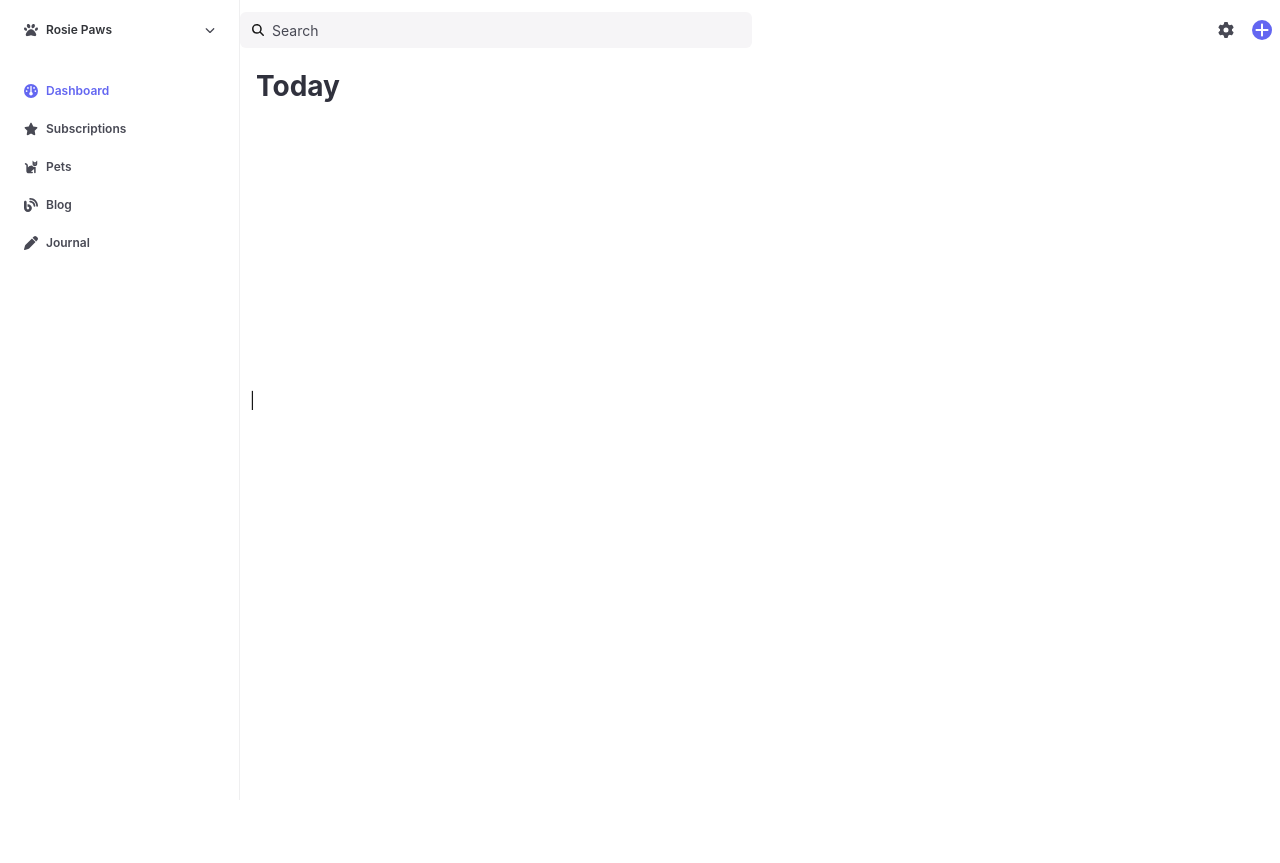
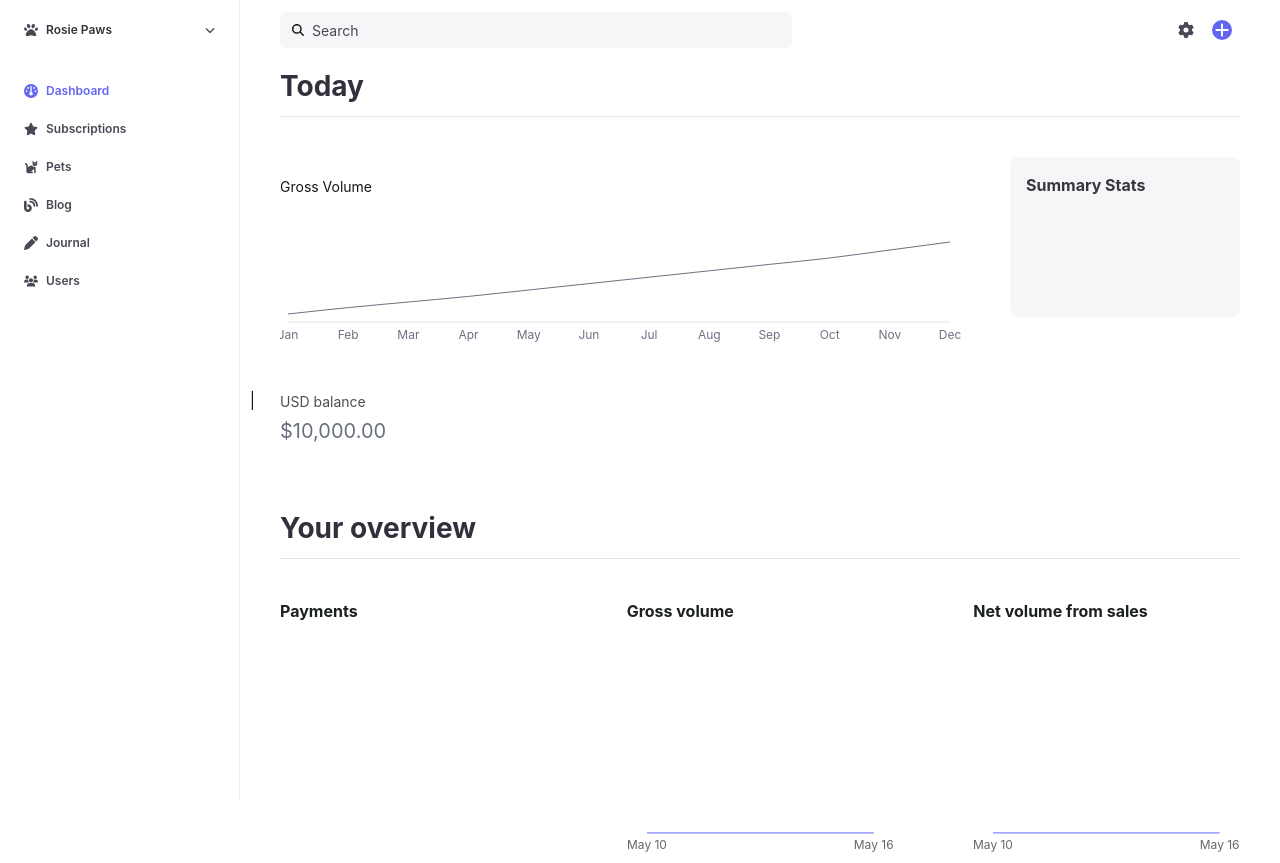
Before and after one commit to rowgregory/rosiepaws, a Next.js app: page /admin/dashboard in a window 1280 px wide. Before the commit the page ends 800 px from the top, so only its background shows below. Built offline with nearby package versions, Linux system fonts and the light colour scheme; no server answers; a web font is replaced by a local one.

Commit message:
feat(admin):Add recharts; begin building admin dashboard

```diff
--- a/app/admin/dashboard/page.tsx
+++ b/app/admin/dashboard/page.tsx
@@ -1,15 +1,38 @@
+import GrossVolumeLineChart from '@/app/components/admin/graphs/GrossVolumeLineChart'
+import GrossVolumeWeekOverWeekChart from '@/app/components/admin/graphs/GrossVolumeWeekOverWeekChart'
 import Title from '@/app/components/admin/Title'
-// import AwesomeIcon from '@/app/components/common/AwesomeIcon'
-// import { plusIcon } from '@/app/lib/icons'
 import React from 'react'
 
 const Dashboard = () => {
   return (
     <>
       <Title title="Today" />
-
-      <div>
-        <div className="w-14 h-14"></div>
+      <div className="w-full bg-zinc-200 h-[1px] mt-3 mb-10" />
+      <div className="grid grid-cols-[1fr] md:grid-cols-[9fr_3fr] gap-x-10">
+        <div>
+          <h1 className="text-sm mt-5">Gross Volume</h1>
+          <GrossVolumeLineChart />
+          <div className="mt-10 mb-16">
+            <h2 className="text-sm text-[#4d4d51] mb-1">USD balance</h2>
+            <h2 className="text-[20px] text-[#69707c]">$10,000.00</h2>
+          </div>
+        </div>
+        <div className="h-40 bg-[#f6f5f7] rounded-lg w-full">
+          <h1 className="font-bold p-4 text-[#36383d]">Summary Stats</h1>
+        </div>
+      </div>
+      <Title title="Your overview" />
+      <div className="w-full bg-zinc-200 h-[1px] mt-3 mb-10" />
+      <div className="grid grid-cols-[1fr_1fr_1fr] gap-20">
+        <h1 className="text-[#1d2022] font-bold">Payments</h1>
+        <div>
+          <h1 className="text-[#1d2022] font-bold">Gross volume</h1>
+          <GrossVolumeWeekOverWeekChart />
+        </div>
+        <div>
+          <h1 className="text-[#1d2022] font-bold">Net volume from sales</h1>
+          <GrossVolumeWeekOverWeekChart />
+        </div>
       </div>
     </>
   )
--- a/app/admin/layout.tsx
+++ b/app/admin/layout.tsx
@@ -13,9 +13,10 @@ import {
   pawIcon,
   penIcon,
   plusIcon,
-  starIcon
+  starIcon,
+  usersIcon
 } from '../lib/icons'
-import { blogLink, dashboardLink, journalLink, petsLink, subscriptionsLink } from '@/public/admin.data'
+import { blogLink, dashboardLink, journalLink, petsLink, subscriptionsLink, usersLink } from '@/public/admin.data'
 import useCustomPathname from '../hooks/useCustomPathname'
 import Link from 'next/link'
 
@@ -49,6 +50,12 @@ const adminLinkData = (path: string) => [
     textKey: 'Journal',
     linkKey: journalLink,
     isActive: path === journalLink
+  },
+  {
+    icon: usersIcon,
+    textKey: 'Users',
+    linkKey: usersLink,
+    isActive: path === usersLink
   }
 ]
 
@@ -59,7 +66,7 @@ const AdminSidebar = ({ toggleSidebar, setToggleSidebar }: any) => {
     <div
       className={`${
         toggleSidebar ? 'w-16' : 'w-60'
-      } fixed top-0 left-0 min-h-screen border-r-1 border-r-zinc-200/60 z-20`}
+      } hidden lg:block fixed top-0 left-0 min-h-screen border-r-1 border-r-zinc-200/60 z-20`}
     >
       <div className={`px-3.5 h-[60px] flex items-center cursor-pointer ${toggleSidebar ? 'justify-center' : ''}`}>
         <div
@@ -120,7 +127,7 @@ const AdminSidebar = ({ toggleSidebar, setToggleSidebar }: any) => {
 const TopToolBar = () => {
   const path = useCustomPathname()
   return (
-    <div className="sticky top-0 w-full h-[60px] bg-white z-30">
+    <div className="sticky top-0 w-full h-[60px] bg-white z-30 px-10">
       <div className="max-w-screen-xl w-full mx-auto flex items-center justify-between h-full">
         <div className="flex items-center gap-x-2 bg-[#f6f5f7] rounded-md max-w-lg w-full h-9 py-2.5 pl-3 pr-7">
           <AwesomeIcon icon={magnifyingGlassIcon} className="w-3 h-3" />
@@ -155,9 +162,9 @@ const AdminLayout: FC<ChildrenProps> = ({ children }) => {
   return (
     <div className="flex">
       <AdminSidebar toggleSidebar={toggleSidebar} setToggleSidebar={setToggleSidebar} />
-      <div className={`flex flex-col w-full ${toggleSidebar ? 'ml-16' : 'ml-60'}`}>
+      <div className={`flex flex-col w-full ${toggleSidebar ? 'ml-0 lg:ml-16' : 'ml-0 lg:ml-60'}`}>
         <TopToolBar />
-        <div className="px-4 pt-2">
+        <div className="px-10 pt-2">
           <div className="max-w-screen-xl w-full mx-auto">{children}</div>
         </div>
       </div>
--- /dev/null
+++ b/app/admin/users/page.tsx
@@ -0,0 +1,12 @@
+import Title from '@/app/components/admin/Title'
+import React from 'react'
+
+const Users = () => {
+  return (
+    <>
+      <Title title="Users" />
+    </>
+  )
+}
+
+export default Users
--- /dev/null
+++ b/app/components/admin/graphs/GrossVolumeLineChart.tsx
@@ -0,0 +1,43 @@
+'use client'
+
+import { LineChart, Line, XAxis, YAxis, Tooltip, ResponsiveContainer } from 'recharts'
+
+const data = [
+  { date: 'Jan', volume: 1000 },
+  { date: 'Feb', volume: 1800 },
+  { date: 'Mar', volume: 2500 },
+  { date: 'Apr', volume: 3200 },
+  { date: 'May', volume: 4000 },
+  { date: 'Jun', volume: 4800 },
+  { date: 'Jul', volume: 5600 },
+  { date: 'Aug', volume: 6400 },
+  { date: 'Sep', volume: 7200 },
+  { date: 'Oct', volume: 8000 },
+  { date: 'Nov', volume: 9000 },
+  { date: 'Dec', volume: 10000 }
+]
+
+const GrossVolumeLineChart = () => {
+  return (
+    <ResponsiveContainer width="100%" height={120} style={{ marginTop: '35px' }}>
+      <LineChart data={data} margin={{ top: 10, right: 20, left: 8, bottom: 0 }}>
+        <XAxis
+          dataKey="date"
+          axisLine={{ stroke: '#e4e4e4' }}
+          tickLine={false}
+          tick={{ fontSize: 12, fill: '#6b7280' }}
+          interval={0}
+        />
+        <YAxis hide />
+        <Tooltip
+          contentStyle={{ backgroundColor: '#fff', border: '1px solid #e5e7eb' }}
+          labelStyle={{ color: '#6b7280' }}
+          formatter={(value: number) => [`$${value.toLocaleString()}`, 'Gross Volume']}
+        />
+        <Line type="monotone" dataKey="volume" stroke="#6b7280" strokeWidth={1} dot={false} activeDot={{ r: 4 }} />
+      </LineChart>
+    </ResponsiveContainer>
+  )
+}
+
+export default GrossVolumeLineChart
--- /dev/null
+++ b/app/components/admin/graphs/GrossVolumeWeekOverWeekChart.tsx
@@ -0,0 +1,132 @@
+'use client'
+
+import React, { useState, useEffect } from 'react'
+import { LineChart, Line, XAxis, YAxis, Tooltip, ResponsiveContainer, ReferenceLine } from 'recharts'
+
+interface ChartData {
+  date: string
+  thisWeek: number
+  lastWeek: number
+}
+
+const generateDateLabels = (): string[] => {
+  const dates: string[] = []
+  const today = new Date()
+
+  for (let i = 6; i >= 0; i--) {
+    const date = new Date(today)
+    date.setDate(today.getDate() - i)
+    const formattedDate = `${date.getFullYear()}-${(date.getMonth() + 1).toString().padStart(2, '0')}-${date
+      .getDate()
+      .toString()
+      .padStart(2, '0')}`
+    dates.push(formattedDate)
+  }
+  return dates
+}
+
+const generateData = (): ChartData[] => {
+  const dates = generateDateLabels()
+  return dates.map((date) => ({
+    date,
+    thisWeek: Math.floor(Math.random() * 100),
+    lastWeek: Math.floor(Math.random() * 100)
+  }))
+}
+
+const formatDateLong = (dateStr: string): string => {
+  const date = new Date(dateStr)
+  return date.toLocaleString('en-US', { month: 'long', day: 'numeric' }) // e.g., May 8
+}
+
+const GrossVolumeWeekOverWeekChart: React.FC = () => {
+  const [data, setData] = useState<ChartData[]>([])
+  const [activeIndex, setActiveIndex] = useState<number | null>(null)
+
+  useEffect(() => {
+    setData(generateData())
+  }, [])
+
+  const ticks = data.length > 0 ? [data[0].date, data[data.length - 1].date] : []
+
+  const formatTick = (tick: string) => {
+    if (!tick) return ''
+    return formatDateLong(tick)
+  }
+
+  const formatTooltipLabel = (label: string) => {
+    const date = new Date(label)
+    const options: Intl.DateTimeFormatOptions = { month: 'long', day: 'numeric' }
+    return date.toLocaleDateString(undefined, options) // e.g., "May 14"
+  }
+
+  const formatDateMinus7 = (label: string) => {
+    const date = new Date(label)
+    date.setDate(date.getDate() - 7)
+    const options: Intl.DateTimeFormatOptions = { month: 'long', day: 'numeric' }
+    return date.toLocaleDateString(undefined, options) // e.g., "May 7"
+  }
+
+  const handleMouseMove = (e: any) => {
+    if (e.isTooltipActive && e.activePayload) {
+      const activeDate = e.activePayload[0].payload.date
+      const idx = data.findIndex((d) => d.date === activeDate)
+      setActiveIndex(idx)
+    } else {
+      setActiveIndex(null)
+    }
+  }
+
+  return (
+    <ResponsiveContainer width="100%" height={200} className="mt-10">
+      <LineChart data={data} onMouseMove={handleMouseMove} margin={{ left: 20, right: 20 }}>
+        <XAxis
+          dataKey="date"
+          ticks={ticks}
+          tickFormatter={formatTick}
+          axisLine={{ stroke: '#6467f8' }}
+          interval={0}
+          tickLine={false}
+          tick={{ fontSize: 12 }}
+        />
+        <YAxis hide />
+        <Tooltip
+          labelFormatter={() => {
+            return ''
+          }}
+          formatter={(value, name, props) => {
+            if (name === 'thisWeek') {
+              // Show full date + value for this week
+              return [`${formatTooltipLabel(props.payload.date)} - $${value}`]
+            }
+            if (name === 'lastWeek') {
+              // Show last week’s date + value
+              return [`${formatDateMinus7(props.payload.date)} -  $${value}`]
+            }
+          }}
+          wrapperStyle={{ pointerEvents: 'none' }}
+          contentStyle={{
+            fontSize: 12,
+            borderRadius: 10,
+            padding: '6px 10px',
+            backgroundColor: 'white',
+            boxShadow: '0 2px 8px rgba(0,0,0,0.15)'
+          }}
+          itemStyle={{
+            margin: '2px 0',
+            padding: 0
+          }}
+        />
+        {/* Invisible lines to keep tooltip working */}
+        <Line type="monotone" dataKey="thisWeek" stroke="#8884d8" strokeOpacity={0} />
+        <Line type="monotone" dataKey="lastWeek" stroke="#333" strokeOpacity={0} />
+        {/* ReferenceLine for hovered date */}
+        {activeIndex !== null && data[activeIndex] && (
+          <ReferenceLine x={data[activeIndex].date} stroke="#dedede" strokeDasharray="3 3" />
+        )}
+      </LineChart>
+    </ResponsiveContainer>
+  )
+}
+
+export default GrossVolumeWeekOverWeekChart
--- a/package.json
+++ b/package.json
@@ -29,6 +29,7 @@
     "react-dom": "^19.0.0",
     "react-fast-marquee": "^1.6.5",
     "react-redux": "^9.1.2",
+    "recharts": "^2.15.3",
     "stripe": "^18.1.0",
     "uifx": "^2.0.7"
   },
--- a/public/admin.data.ts
+++ b/public/admin.data.ts
@@ -3,3 +3,4 @@ export const subscriptionsLink = '/admin/subscriptions'
 export const petsLink = '/admin/pets/list'
 export const blogLink = '/admin/blog'
 export const journalLink = '/admin/journal'
+export const usersLink = '/admin/users'
--- a/tailwind.config.ts
+++ b/tailwind.config.ts
@@ -66,7 +66,8 @@ export default {
         480: '480px',
         768: '768px',
         980: '980px',
-        1200: '1200px'
+        1200: '1200px',
+        1315: '1315px'
       },
       borderWidth: {
         1: '1px',
```
Also changed, not shown: 1 other file (tests, documents, lock files or other folders).
